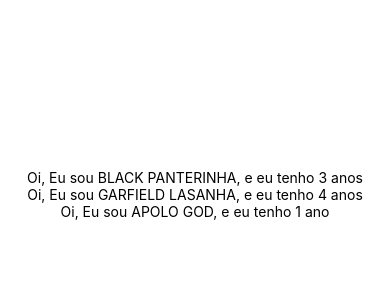
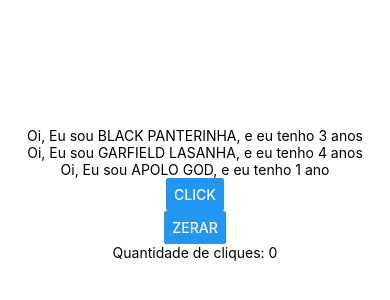
Before and after one commit to victorlhp/ProjetoBemEstar, a React Native app: screen / in a window 390 px wide. Shown: the part 228-528 px from the top of the page. Built offline with nearby package versions, Linux system fonts and the light colour scheme.

Commit message:
Adiciona botão de contagem de cliques e zerar quantidade de cliques

```diff
--- a/App.js
+++ b/App.js
@@ -1,5 +1,6 @@
 import { StatusBar } from 'expo-status-bar';
-import { StyleSheet, Text, View } from 'react-native';
+import { Button, StyleSheet, Text, View } from 'react-native';
+import {useState} from 'react'
 
 const getNomeCompleto = (nome, sobrenome) => {
   return nome + ' ' + sobrenome;
@@ -14,14 +15,26 @@ const Cat = ({nome, sobrenome, idade}) => {
 export default IFAL;
 
 function IFAL() {
+
+    const [cliques, setCliques] = useState(0);
   return (
     <View style={styles.container}>
       <Cat nome="Black" sobrenome="Panterinha" idade={3} />
       <Cat nome="Garfield" sobrenome="Lasanha" idade={4}/>
       <Cat nome="Apolo" sobrenome="God" idade={1}/>
       <StatusBar style="auto" />
+    <Button title="Click" onPress={() => {
+      setCliques(cliques + 1);
+    }} />
+    <Button title="Zerar" onPress={()=>
+      setCliques(0)
+  }/>
+    <Text>Quantidade de cliques: {cliques}</Text>
     </View>
+
+
   );
+
 }
 
 const styles = StyleSheet.create({
```
